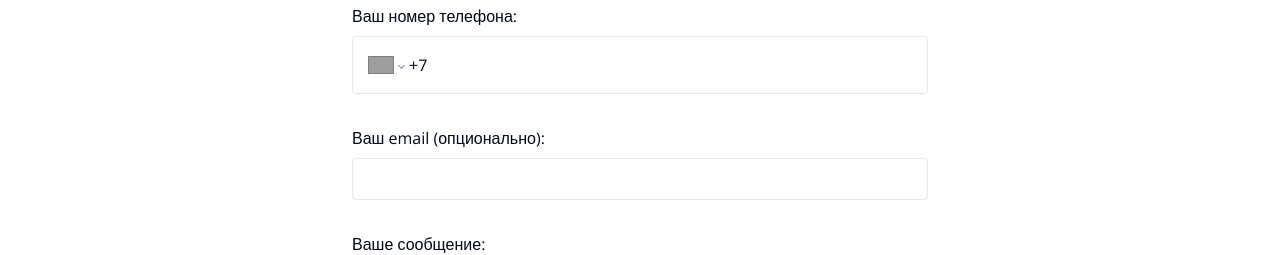
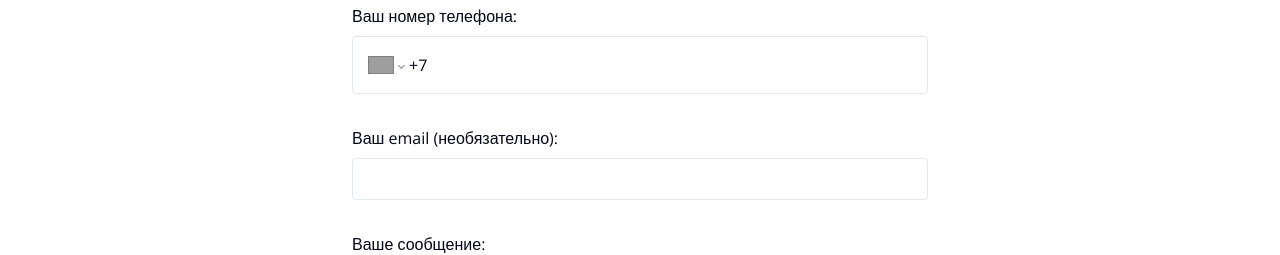
Before and after one commit to AntonVasilenko00/foreman-landing, a Next.js app: page / in a window 1280 px wide. Shown: the part 6000-6255 px from the top of the page. Built offline with nearby package versions, Linux system fonts and the light colour scheme; no server answers; grey boxes are pictures that could not be loaded.

Commit message:
refactor: rename optional email field

```diff
--- a/src/shared/components/forms/index.tsx
+++ b/src/shared/components/forms/index.tsx
@@ -96,7 +96,7 @@ const ContactForm: React.FC<ContactFormProps> = ({
 				{errors.phone && <p className='text-red-500'>{errors.phone.message}</p>}
 			</label>
 			<label className='flex flex-col gap-2'>
-				Ваш email (опционально):
+				Ваш email (необязательно):
 				<input
 					{...register('email', {
 						required: false,
```
